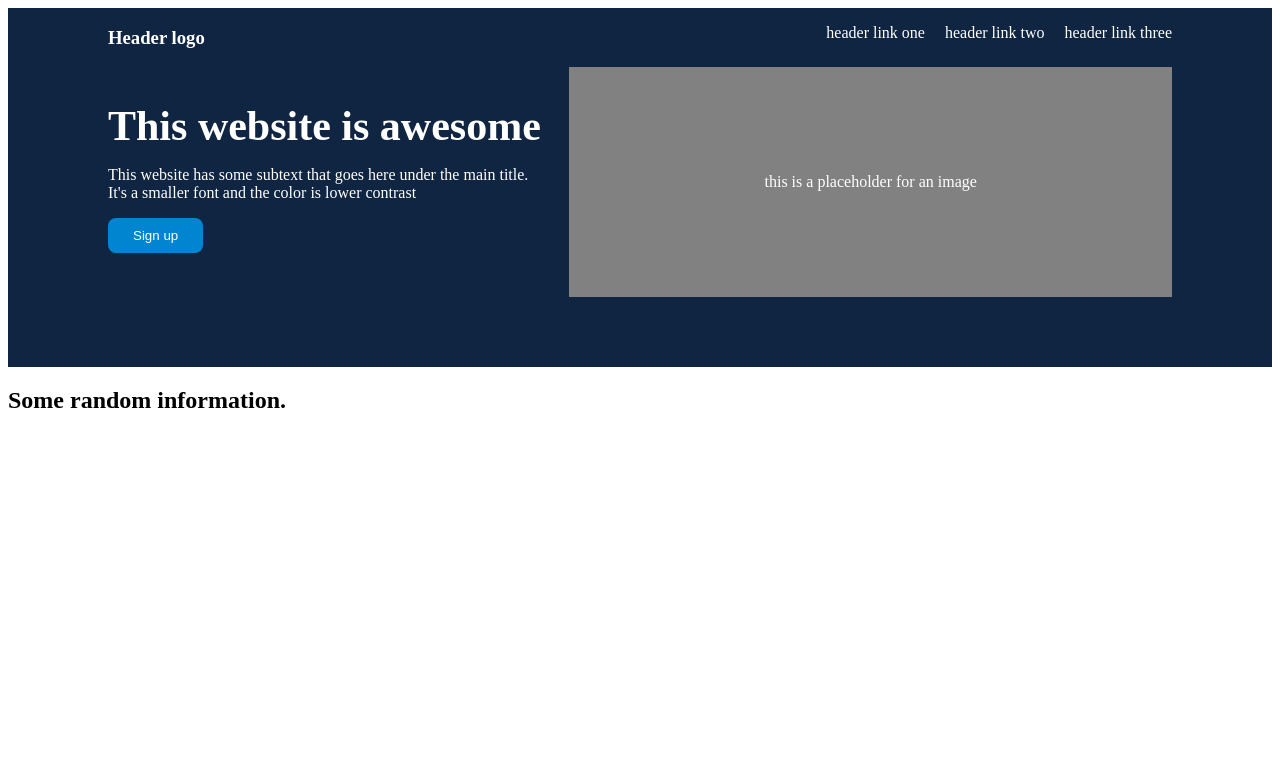
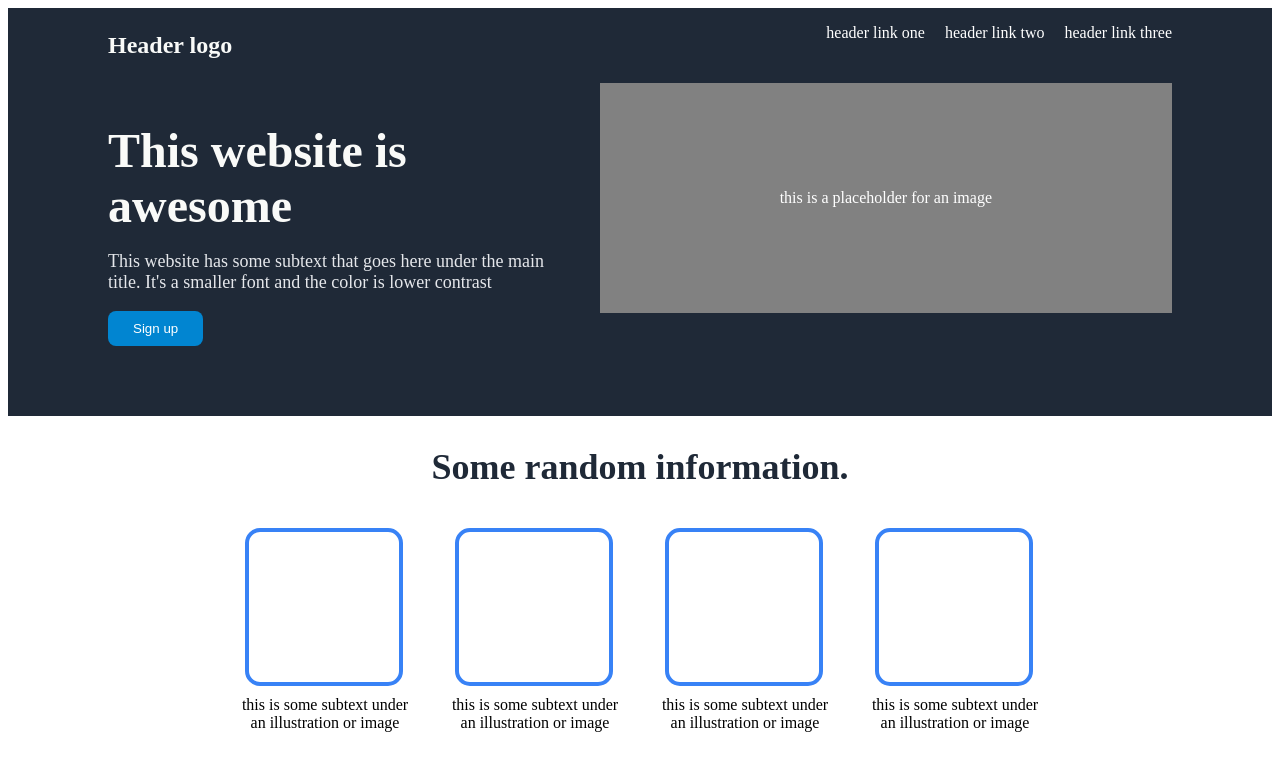
Before and after one commit to inam925/Landing_web_page, a plain HTML site: page index.html in a window 1280 px wide. Drawn offline with Linux system fonts and the light colour scheme.

Commit message:
Second section completed

```diff
--- a/index.html
+++ b/index.html
@@ -31,11 +31,26 @@
     </section>
 <!-- section TWO -->
     <section class="two">
-        <h2>Some random information.</h2>
-        <div ></div>
-        <div></div>
-        <div></div>
-        <div></div>
+        <h2 class="title">Some random information.</h2>
+        <div class="container">
+            <div class="info">
+                <div class="rectangle"></div>
+                <div class="text">this is some subtext under an illustration or image</div>
+            </div>
+            <div class="info">
+                <div class="rectangle"></div>
+                <div class="text">this is some subtext under an illustration or image</div>
+            </div>
+            <div class="info">
+                <div class="rectangle"></div>
+                <div class="text">this is some subtext under an illustration or image</div>
+            </div>
+            <div class="info">
+                <div class="rectangle"></div>
+                <div class="text">this is some subtext under an illustration or image</div>
+            </div>
+        </div>
+
 
     </section>
 </body>
--- a/styles.css
+++ b/styles.css
@@ -4,7 +4,7 @@
   font-family: "Roboto", sans-serif;
 }
 .first {
-  background: rgba(7, 29, 58, 0.959);
+  background: #1f2937;
   color: white;
   padding: 0 100px 70px 100px;
 }
@@ -19,6 +19,10 @@
 .header a {
   text-decoration: none;
   color: white;
+}
+.header .logo {
+  font-size: 24px;
+  color: #f9faf8;
 }
 .header .logo:hover {
   cursor: pointer;
@@ -42,9 +46,15 @@
   gap: 20px;
 }
 .mid_first h1 {
-  font-size: 42px;
+  font-size: 48px;
+  font-weight: extra-bold;
+  color: #f9faf8;
   padding-bottom: 0;
   margin-bottom: 0;
+}
+.mid_first p {
+  font-size: 18px;
+  color: #e5e7eb;
 }
 .signup {
   background: rgb(1, 133, 209);
@@ -55,3 +65,28 @@
   border: 0px solid rgb(1, 133, 209);
 }
 /* section TWO */
+.two {
+  text-align: center;
+}
+.two .title {
+  margin-bottom: 30px;
+  font-size: 36px;
+  font-weight: extra-bold;
+  color: #1f2937;
+}
+.two .container {
+  display: flex;
+  align-items: center;
+  justify-content: center;
+  gap: 30px;
+}
+.two .rectangle {
+  border: 4px solid #3882f6;
+  width: 150px;
+  height: 150px;
+  border-radius: 15px;
+  margin: 10px;
+}
+.two .info {
+  max-width: 180px;
+}
```
